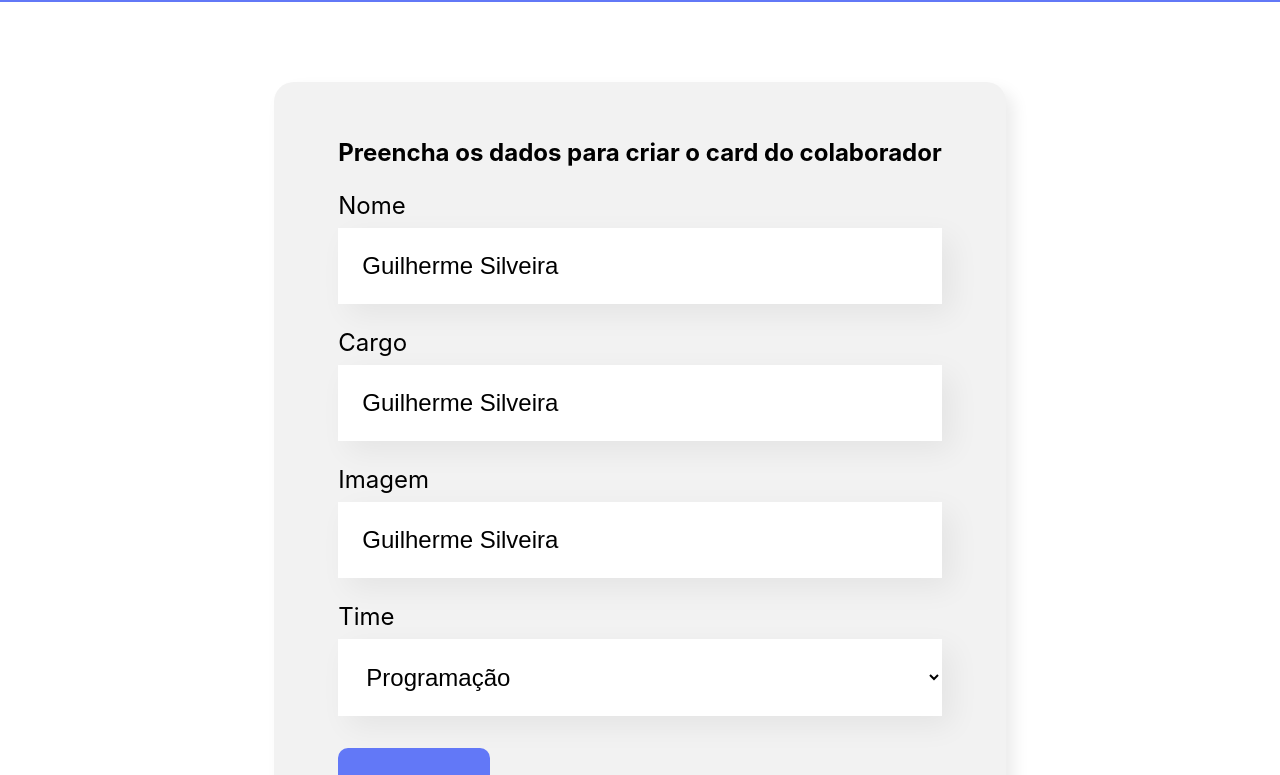
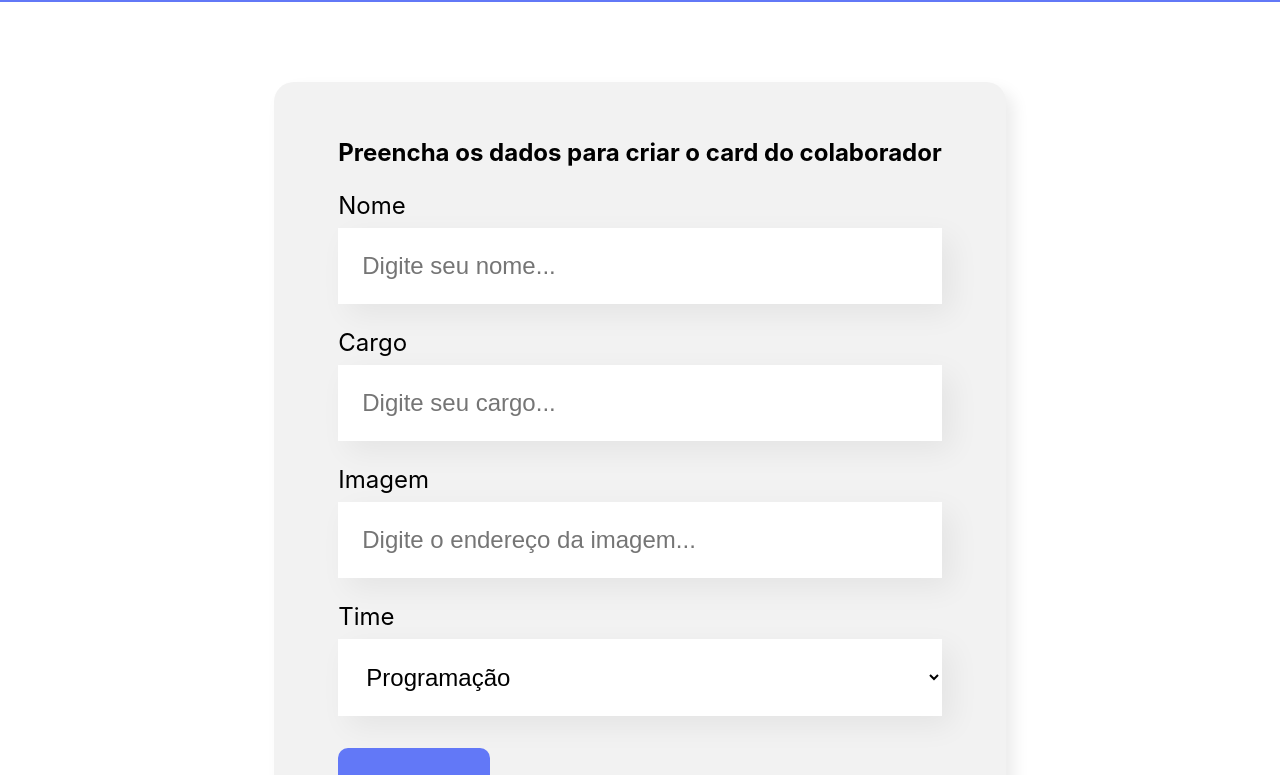
Before and after one commit to Lucasdias067/organo-React, a React (Create React App) app: page / in a window 1280 px wide. Shown: the part 496-1271 px from the top of the page. Built offline with nearby package versions, Linux system fonts and the light colour scheme.

Commit message:
fim da aula 3

```diff
--- a/src/App.js
+++ b/src/App.js
@@ -1,11 +1,20 @@
+import { useState } from 'react';
 import Banner from './componentes/Banner';
 import Formulario from './componentes/Formulario';
 
 function App() {
+
+  const [colaboradores, setColaboradores] = useState([])
+
+  const aoNovoColaboradorAdicionado = (colaborador) => {
+    console.log(colaborador)
+    setColaboradores([...colaboradores, colaborador])
+  }
+
   return (
     <div className="App">
       <Banner />
-      <Formulario />
+      <Formulario aoColaboradorCadastrado={colaborador => aoNovoColaboradorAdicionado(colaborador)}/>
     </div>
   );
 }
--- a/src/componentes/CampoTexto/index.js
+++ b/src/componentes/CampoTexto/index.js
@@ -4,11 +4,8 @@
 
     const placeholderModificada = `${props.placeholder}...`
 
-    let valor = 'Guilherme Silveira'
-
     const aoDigitado = (evento) => {
-        valor = evento.target.value
-        console.log(valor)
+        props.aoAlterado(evento.target.value)
     }
 
     return (
@@ -16,7 +13,7 @@
             <label>
                 {props.label}
             </label>
-            <input value={valor} onChange={aoDigitado} required={props.obrigatorio} placeholder={placeholderModificada}/>
+            <input value={props.valor} onChange={aoDigitado} required={props.obrigatorio} placeholder={placeholderModificada}/>
         </div>
     )
 }
--- a/src/componentes/Formulario/index.js
+++ b/src/componentes/Formulario/index.js
@@ -1,9 +1,10 @@
+import { useState } from 'react'
 import Botao from '../Botao'
 import CampoTexto from '../CampoTexto'
 import ListaSuspensa from '../ListaSuspensa'
 import './Formulario.css'
 
-const Formulario = () => {
+const Formulario = (props) => {
 
     const times = [
         'Programação',
@@ -15,19 +16,52 @@
         'Inovação e Gestão'
     ]
 
+    const [nome, setNome] = useState('')
+    const [cargo, setCargo] = useState('')
+    const [imagem, setImagem] = useState('')
+    const [time, setTime] = useState('')
+
     const aoSalvar = (evento) => {
         evento.preventDefault()
-        console.log('Form foi submetido')
+        props.aoColaboradorCadastrado({
+            nome,
+            cargo,
+            imagem,
+            time
+        })
     }
 
     return (
         <section className="formulario">
             <form onSubmit={aoSalvar}>
                 <h2>Preencha os dados para criar o card do colaborador</h2>
-                <CampoTexto obrigatorio={true} label="Nome" placeholder="Digite seu nome" />
-                <CampoTexto obrigatorio={true} label="Cargo" placeholder="Digite seu cargo" />
-                <CampoTexto label="Imagem" placeholder="Digite o endereço da imagem" />
-                <ListaSuspensa obrigatorio={true} label="Time" itens={times}/>
+                <CampoTexto
+                    obrigatorio={true}
+                    label="Nome"
+                    placeholder="Digite seu nome"
+                    valor={nome}
+                    aoAlterado={valor => setNome(valor)}
+                />
+                <CampoTexto
+                    obrigatorio={true}
+                    label="Cargo"
+                    placeholder="Digite seu cargo"
+                    valor={cargo}
+                    aoAlterado={valor => setCargo(valor)}
+                />
+                <CampoTexto
+                    label="Imagem"
+                    placeholder="Digite o endereço da imagem"
+                    valor={imagem}
+                    aoAlterado={valor => setImagem(valor)}
+                />
+                <ListaSuspensa
+                    obrigatorio={true}
+                    label="Time"
+                    itens={times}
+                    valor={time}
+                    aoAlterado={valor => setTime(valor)}
+                />
                 <Botao>
                     Criar Card
                 </Botao>
--- a/src/componentes/ListaSuspensa/index.js
+++ b/src/componentes/ListaSuspensa/index.js
@@ -1,12 +1,10 @@
 import './ListaSuspensa.css'
 
 const ListaSuspensa = (props) => {
-    console.log(props.itens)
-
     return (
         <div className='lista-suspensa'>
             <label>{props.label}</label>
-            <select required={props.required}>
+            <select onChange={evento => props.aoAlterado(evento.target.value)} required={props.required} value={props.value}>
                 {props.itens.map(item => {
                     return <option key={item}>{item}</option>
                 })}
```
